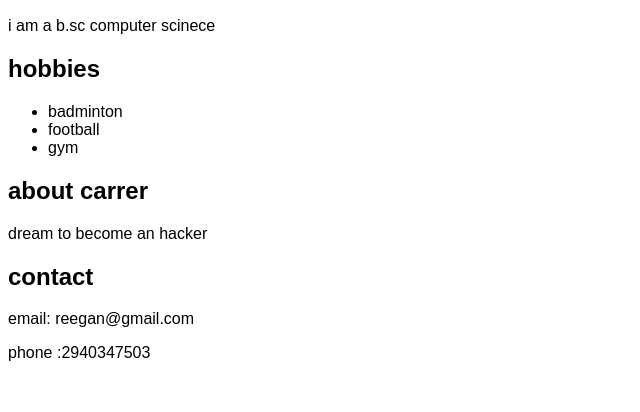
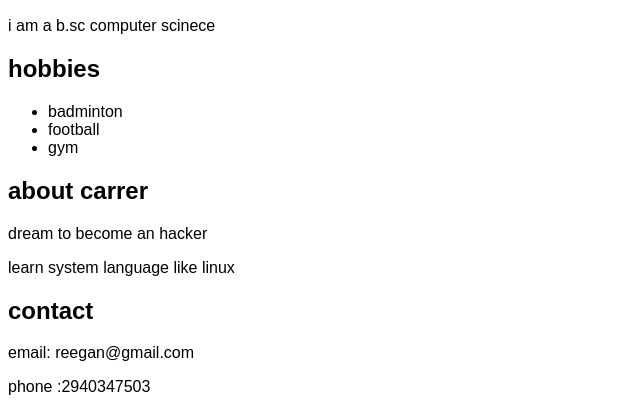
Before and after one commit to reeganligorin007-design/student-project1, a plain HTML site: page index.html in a window 1280 px wide. Shown: the part 553-965 px from the top of the page, without its empty margins (0-640 px from the left). Before the commit the page ends 931 px from the top, so only its background shows below. Drawn offline with Linux system fonts and the light colour scheme.

Commit message:
Update index.html

```diff
--- a/index.html
+++ b/index.html
@@ -25,6 +25,7 @@
 
 <h2> about carrer</h2>
       <p>dream to become an hacker</p>
+      <p>learn system language like linux </p>
 
 <h2>contact </h2>
 <p>email: reegan@gmail.com</p>
```
